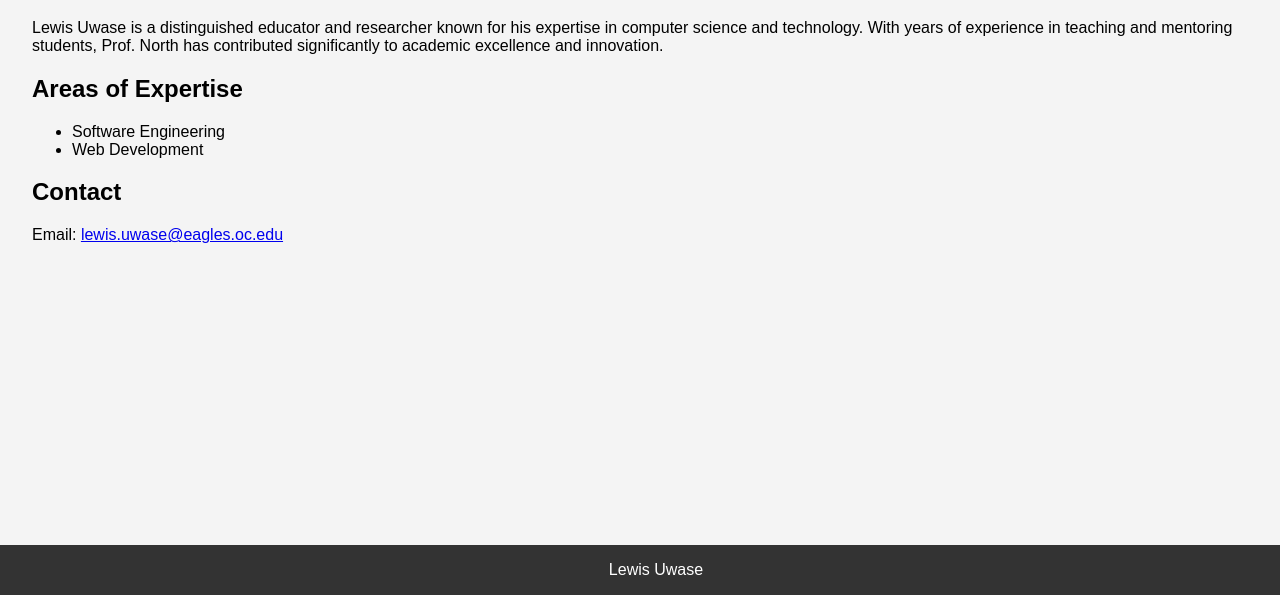
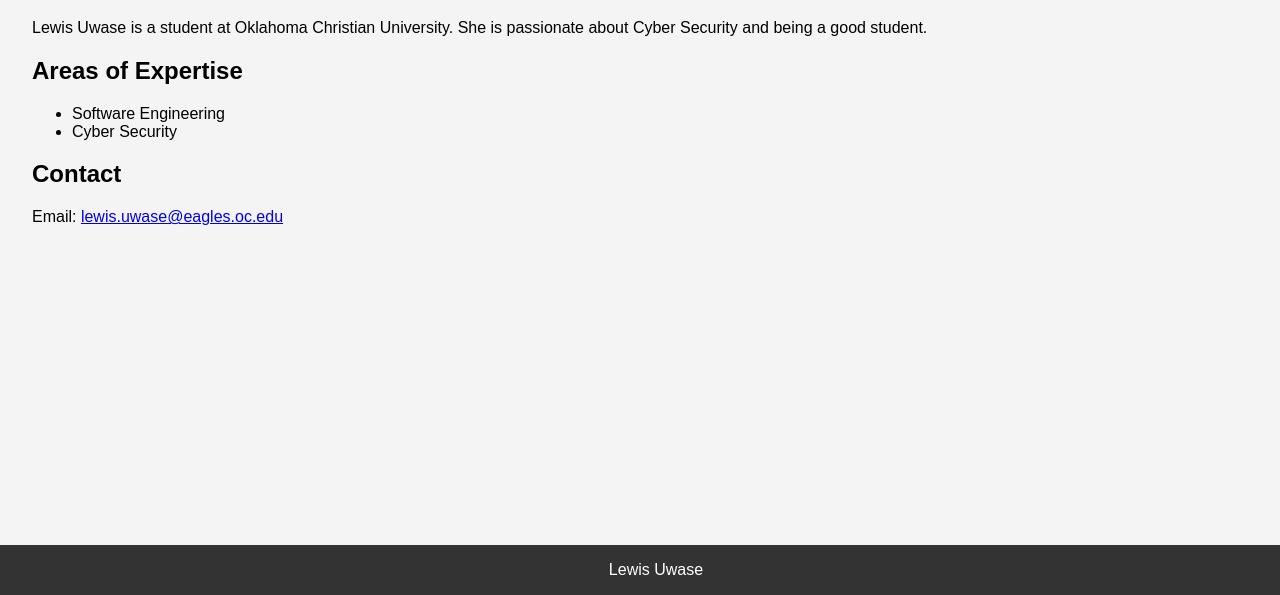
Before and after one commit to dbnorth/SEIV-demo-2025, a plain HTML site: page class/lewisuwase.html in a window 1280 px wide. Shown: the part 205-800 px from the top of the page. Drawn offline with Linux system fonts and the light colour scheme.

Commit message:
Changes to commit

```diff
--- a/class/lewisuwase.html
+++ b/class/lewisuwase.html
@@ -24,12 +24,12 @@
 
         <h1>Lewis Uwase</h1>
         <p>
-            Lewis Uwase is a distinguished educator and researcher known for his expertise in computer science and technology. With years of experience in teaching and mentoring students, Prof. North has contributed significantly to academic excellence and innovation.
+            Lewis Uwase is a student at Oklahoma Christian University. She is passionate about Cyber Security and being a good student.
         </p>
         <h2>Areas of Expertise</h2>
         <ul>
             <li>Software Engineering</li>
-            <li>Web Development</li>
+            <li>Cyber Security</li>
 
         </ul>
         <h2>Contact</h2>
```
Also changed, not shown: index.html (+1 -1 lines).
